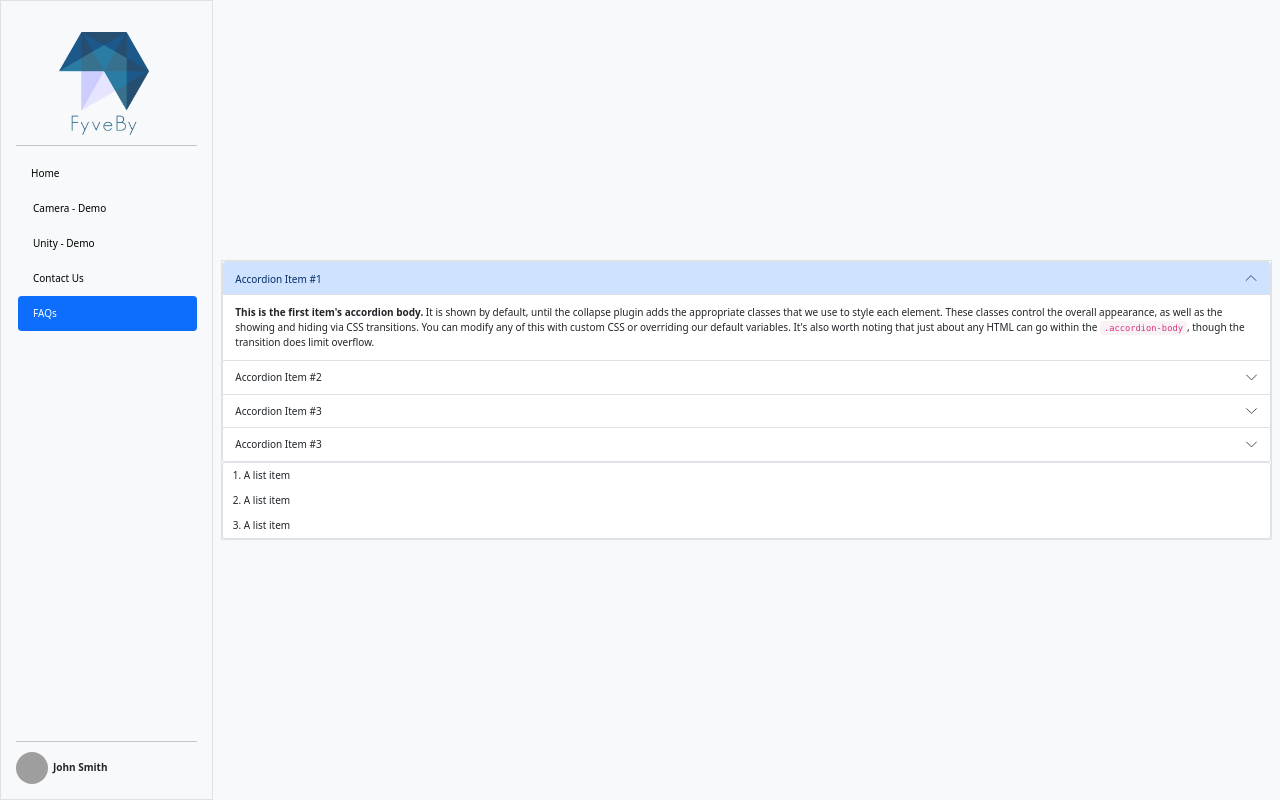
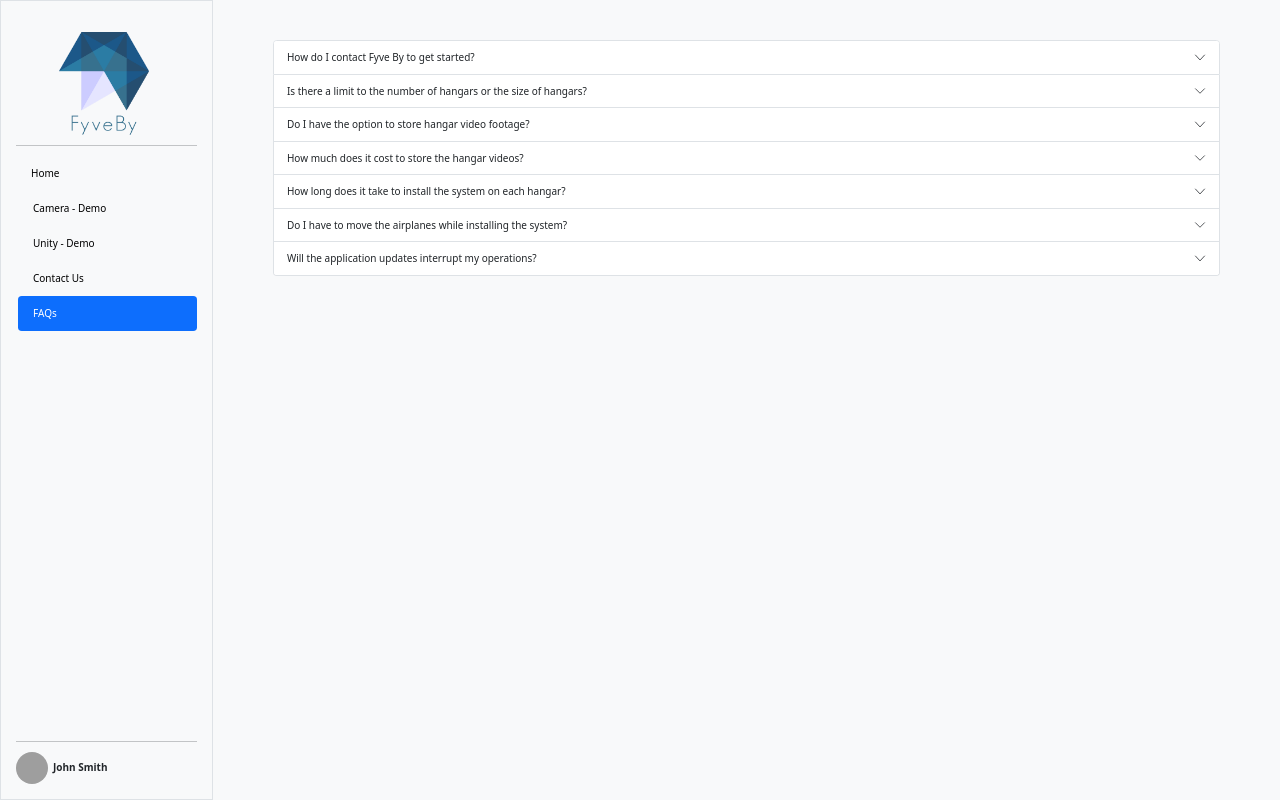
Before and after one commit to fyveby/skyview_demo, a React (Create React App) app: page /demo/faq in a window 1280 px wide. Built offline with nearby package versions, Linux system fonts and the light colour scheme; no server answers; grey boxes are pictures that could not be loaded; the HTML template or start-up script is replaced by a standard one; what aws-amplify would draw is missing.

Commit message:
FAQ changes

```diff
--- a/src/Components/FAQ.js
+++ b/src/Components/FAQ.js
@@ -1,4 +1,5 @@
 import React from "react";
+import FAQItem from "./FAQItem";
 
 function FAQ() {
   return (
@@ -7,138 +8,54 @@ function FAQ() {
       style={{ height: "100vh", width: "100%" }}
     >
       <div
-        class="accordion border justify-content-center align-items-center"
-        id="accordionExample"
+        className="accordion accordian-flush justify-content-center align-items-center"
+        id="accordionExample" style={{height:"90%", width: "90%"}}
       >
-        <div class="accordion-item">
-          <h2 class="accordion-header">
-            <button
-              class="accordion-button"
-              type="button"
-              data-bs-toggle="collapse"
-              data-bs-target="#collapseOne"
-              aria-expanded="true"
-              aria-controls="collapseOne"
-            >
-              Accordion Item #1
-            </button>
-          </h2>
-          <div
-            id="collapseOne"
-            class="accordion-collapse collapse show"
-            data-bs-parent="#accordionExample"
-          >
-            <div class="accordion-body">
-              <strong>This is the first item's accordion body.</strong> It is
-              shown by default, until the collapse plugin adds the appropriate
-              classes that we use to style each element. These classes control
-              the overall appearance, as well as the showing and hiding via CSS
-              transitions. You can modify any of this with custom CSS or
-              overriding our default variables. It's also worth noting that just
-              about any HTML can go within the <code>.accordion-body</code>,
-              though the transition does limit overflow.
-            </div>
-          </div>
-        </div>
-        <div class="accordion-item">
-          <h2 class="accordion-header">
-            <button
-              class="accordion-button collapsed"
-              type="button"
-              data-bs-toggle="collapse"
-              data-bs-target="#collapseTwo"
-              aria-expanded="false"
-              aria-controls="collapseTwo"
-            >
-              Accordion Item #2
-            </button>
-          </h2>
-          <div
-            id="collapseTwo"
-            class="accordion-collapse collapse"
-            data-bs-parent="#accordionExample"
-          >
-            <div class="accordion-body">
-              <strong>This is the second item's accordion body.</strong> It is
-              hidden by default, until the collapse plugin adds the appropriate
-              classes that we use to style each element. These classes control
-              the overall appearance, as well as the showing and hiding via CSS
-              transitions. You can modify any of this with custom CSS or
-              overriding our default variables. It's also worth noting that just
-              about any HTML can go within the <code>.accordion-body</code>,
-              though the transition does limit overflow.
-            </div>
-          </div>
-        </div>
-        <div class="accordion-item">
-          <h2 class="accordion-header">
-            <button
-              class="accordion-button collapsed"
-              type="button"
-              data-bs-toggle="collapse"
-              data-bs-target="#collapsefour"
-              aria-expanded="false"
-              aria-controls="collapsefour"
-            >
-              Accordion Item #3
-            </button>
-          </h2>
-          <div
-            id="collapsefour"
-            class="accordion-collapse collapse"
-            data-bs-parent="#accordionExample"
-          >
-            <div class="accordion-body">
-              <strong>This is the third item's accordion body.</strong> It is
-              hidden by default, until the collapse plugin adds the appropriate
-              classes that we use to style each element. These classes control
-              the overall appearance, as well as the showing and hiding via CSS
-              transitions. You can modify any of this with custom CSS or
-              overriding our default variables. It's also worth noting that just
-              about any HTML can go within the <code>.accordion-body</code>,
-              though the transition does limit overflow.
-            </div>
-          </div>
-        </div>
-        <div class="accordion-item">
-          <h2 class="accordion-header">
-            <button
-              class="accordion-button collapsed"
-              type="button"
-              data-bs-toggle="collapse"
-              data-bs-target="#collapseThree"
-              aria-expanded="false"
-              aria-controls="collapseThree"
-            >
-              Accordion Item #3
-            </button>
-          </h2>
-          <div
-            id="collapseThree"
-            class="accordion-collapse collapse"
-            data-bs-parent="#accordionExample"
-          >
-            <div class="accordion-body">
-              <strong>This is the third item's accordion body.</strong> It is
-              hidden by default, until the collapse plugin adds the appropriate
-              classes that we use to style each element. These classes control
-              the overall appearance, as well as the showing and hiding via CSS
-              transitions. You can modify any of this with custom CSS or
-              overriding our default variables. It's also worth noting that just
-              about any HTML can go within the <code>.accordion-body</code>,
-              though the transition does limit overflow.
-            </div>
-          </div>
-        </div>
+        <FAQItem
+          id="collapseOne"
+          question="How do I contact Fyve By to get started?"
+          answer="There are three ways to contact Fyve By. You can contact us using this
+          same website, click on the “Contact” menu on the side bar. You can
+          also schedule a callback for a follow up conversation from
+          “Dashboard”. Go to the website Fyveby.com and click on Contact Us."
+        ></FAQItem>
+        <FAQItem
+          id="collapseTwo"
+          question="Is there a limit to the number of hangars or the size of hangars?"
+          answer="No, our system is flexible and expandable as needed."
+        ></FAQItem>
 
-        <ol class="list-group list-group-numbered">
-          <li class="list-group-item">A list item</li>
-          <li class="list-group-item">A list item</li>
-          <li class="list-group-item">A list item</li>
-        </ol>
+<FAQItem
+          id="collapseThree"
+          question="Do I have the option to store hangar video footage?"
+          answer="Yes, you can opt-in if you want to store the hangar videos for playback and analysis."
+        ></FAQItem>
+
+<FAQItem
+          id="collapseFour"
+          question="How much does it cost to store the hangar videos?"
+          answer="Pricing is based on storage needs."
+        ></FAQItem>
+
+<FAQItem
+          id="collapseFive"
+          question="How long does it take to install the system on each hangar?"
+          answer="From activation, lead time can vary between 2-4 weeks depending on order logs. Once on site, installation time averages 1-2 day(s) per hangar."
+        ></FAQItem>
+
+<FAQItem
+          id="collapseSix"
+          question="Do I have to move the airplanes while installing the system?"
+          answer="We recommend removing all aircraft from the hangar while overhead maintenance is being performed."
+        ></FAQItem>
+
+<FAQItem
+          id="collapseSeven"
+          question="Will the application updates interrupt my operations?"
+          answer="System updates will be infrequent, however we will work with you on an individual basis to accommodate your schedule."
+        ></FAQItem>
+
       </div>
-
-      <br />
     </div>
   );
 }
--- /dev/null
+++ b/src/Components/FAQItem.js
@@ -0,0 +1,38 @@
+import React from "react";
+
+function FAQItem(props) {
+    const id = props.id;
+    const question = props.question;
+    const answer = props.answer;
+    const areaExpandable = props.areaExpandable;
+  return (
+    <div className="accordion-item">
+      <h2 className="accordion-header">
+        <button
+          className="accordion-button collapsed"
+          type="button"
+          data-bs-toggle="collapse"
+          data-bs-target={"#"+id}
+          aria-controls={id}
+        >
+          {question}
+        </button>
+      </h2>
+      <div
+        id={id}
+        className="accordion-collapse collapse"
+        data-bs-parent="#accordionExample"
+      >
+        <div className="accordion-body">
+          {answer}
+        </div>
+      </div>
+    </div>
+
+
+
+
+  );
+}
+
+export default FAQItem;
```
Also changed, not shown: 1 other file (tests, documents, lock files or other folders).
